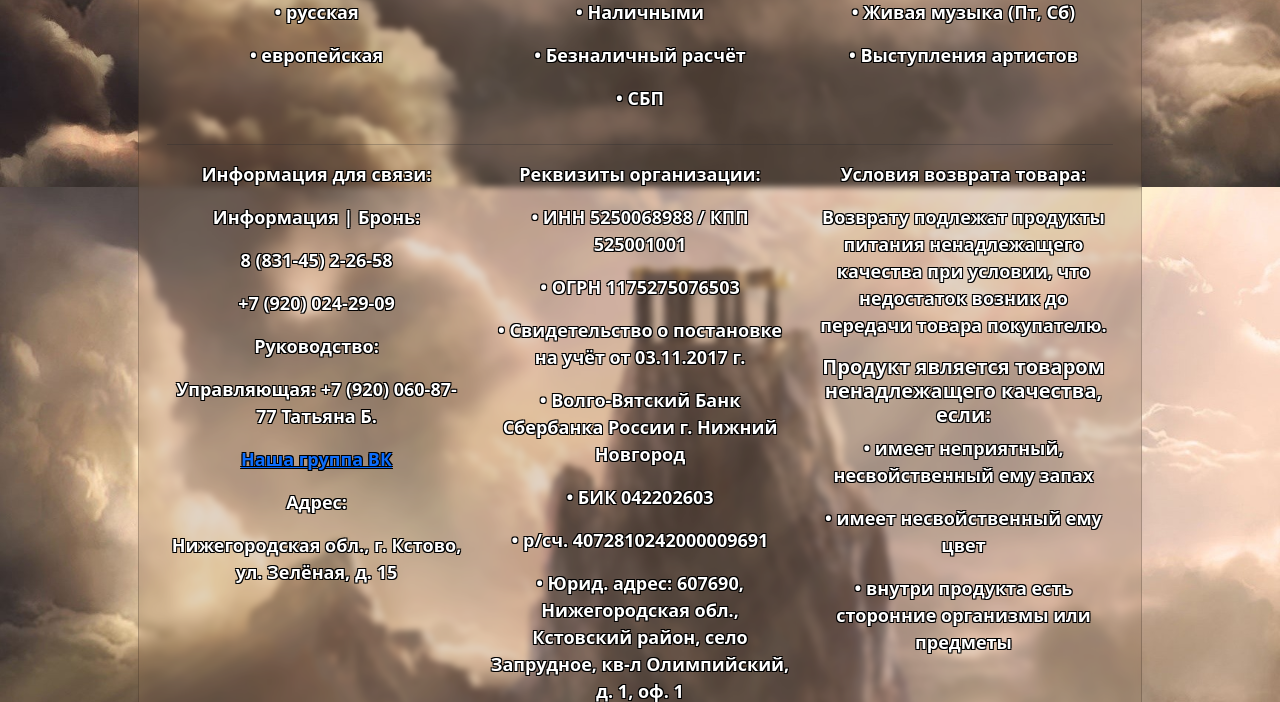
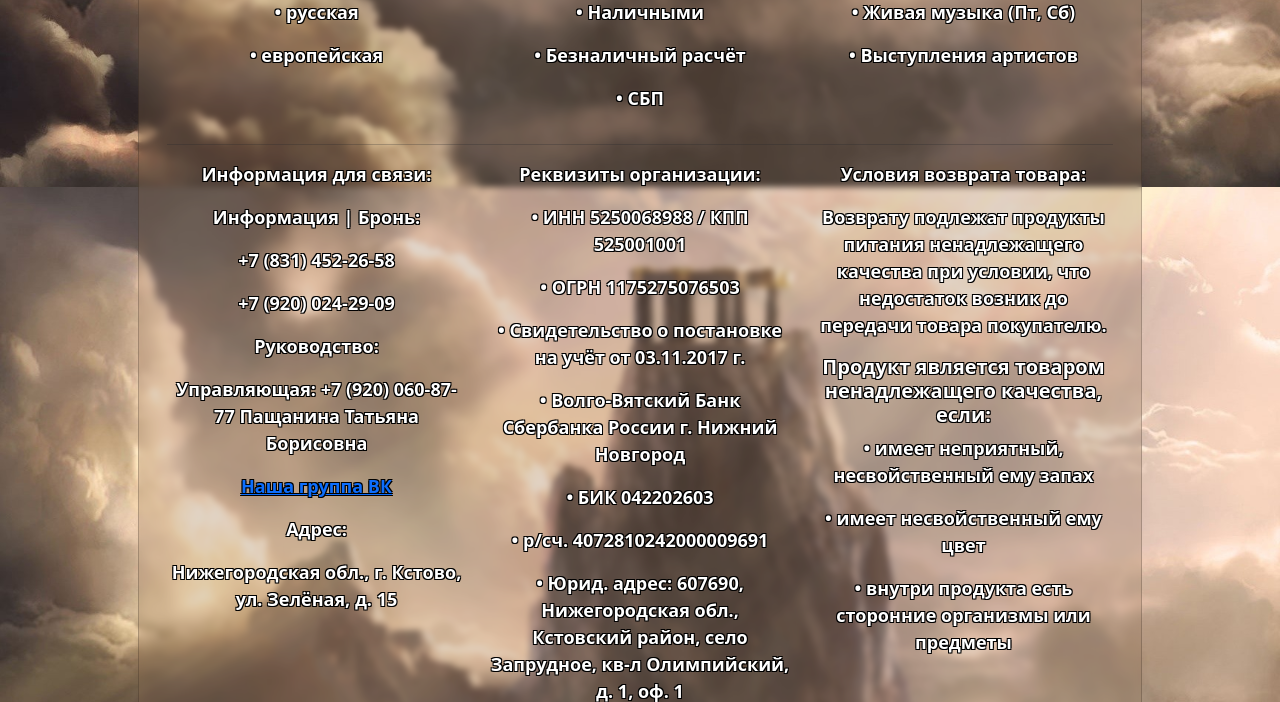
Before and after one commit to Nikralet/olimpsite_2, a Django app: page /we/ in a window 1280 px wide. Shown: the part 613-1315 px from the top of the page. Run offline with Django 5.2, Linux system fonts and the light colour scheme; some libraries are stand-ins or nearby versions.

Commit message:
Settings for db on server

```diff
--- a/products/templates/products/we.html
+++ b/products/templates/products/we.html
@@ -84,10 +84,10 @@
                 <div class="col">
                         <p>Информация для связи:</p>
                         <p>Информация | Бронь:</p>
-                        <p>8 (831-45) 2-26-58</p>
+                        <p>+7 (831) 452-26-58</p>
                         <p>+7 (920) 024-29-09</p>
                         <p>Руководство:</p>
-                        <p>Управляющая: +7 (920) 060-87-77 Татьяна Б.</p>
+                        <p>Управляющая: +7 (920) 060-87-77 Пащанина Татьяна Борисовна</p>
                         <p><a href="https://vk.com/olimpkafe">Наша группа ВК</a></p>
                         <p>Адрес:</p>
                         <p>Нижегородская обл., г. Кстово, ул. Зелёная, д. 15</p>
```
